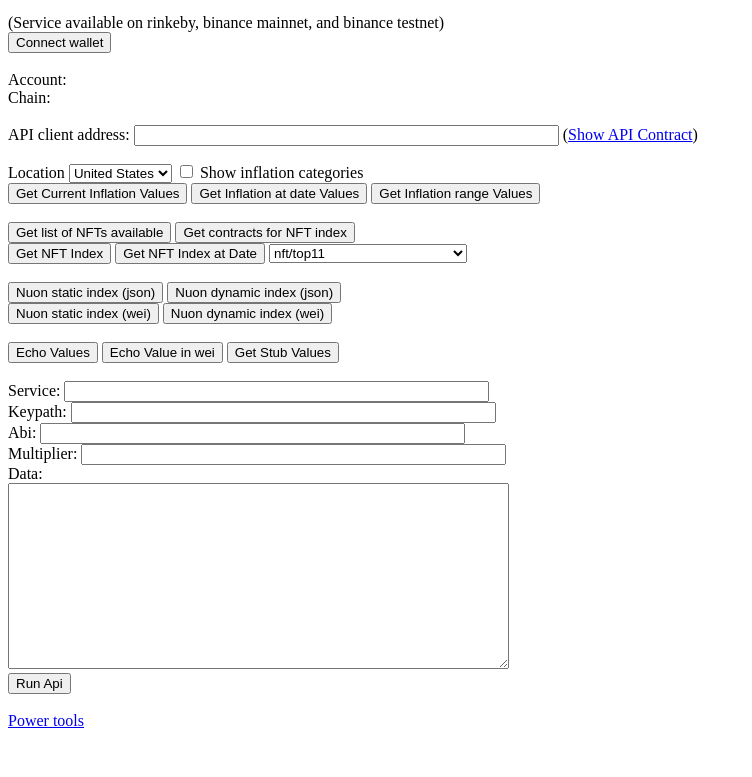
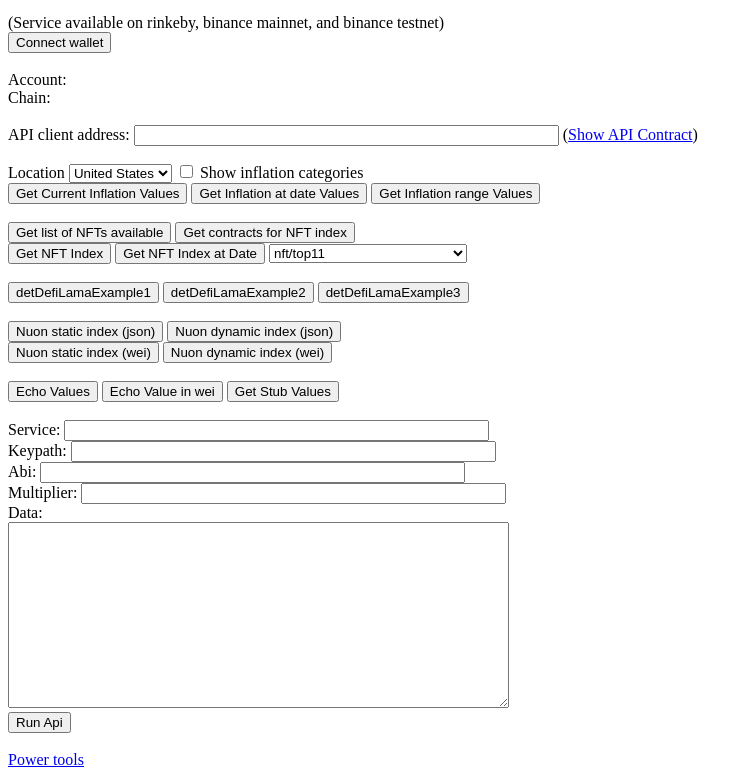
Before and after one commit to truflation/sample-frontend, a website: page power-tools.html in a window 1280 px wide. Shown: the part 118-895 px from the top of the page, without its empty margins (0-752 px from the left). Before the commit the page ends 856 px from the top, so only its background shows below. Drawn offline with Linux system fonts and the light colour scheme.

Commit message:
add defilama to power tools

```diff
--- a/power-tools.html
+++ b/power-tools.html
@@ -87,6 +87,30 @@
         deriv ?
         '{"interval": "day","start-date": "2021-01-01", "end-date": "2021-01-02", "show-derivation": "true"}' :
         '{"interval": "day","start-date": "2021-01-01", "end-date": "2021-01-02"}'
+      document.getElementById('api:multiplier').value = ''
+    }
+
+    async function getDefiLamaExample1() {
+      document.getElementById('api:service').value = "defilama/tvl/chains"
+      document.getElementById('api:keypath').value = ''
+      document.getElementById('api:abi').value = "ipfs"
+      document.getElementById('api:data').value = ''
+      document.getElementById('api:multiplier').value = ''
+    }
+
+    async function getDefiLamaExample2() {
+      document.getElementById('api:service').value = "defilama/stablecoins/stablecoins"
+      document.getElementById('api:keypath').value = 'peggedAssets.symbol=USDT.circulating.peggedUSD'
+      document.getElementById('api:abi').value = "uint256"
+      document.getElementById('api:data').value = ''
+      document.getElementById('api:multiplier').value = '1000000000000000000'
+    }
+
+    async function getDefiLamaExample3() {
+      document.getElementById('api:service').value = "defilama/stablecoins/stablecoincharts/all"
+      document.getElementById('api:keypath').value = 'date=1652313600'
+      document.getElementById('api:abi').value = "cbor"
+      document.getElementById('api:data').value = '{"id": "1"}'
       document.getElementById('api:multiplier').value = ''
     }
 
@@ -237,6 +261,17 @@
 
 	<br />
 	<br />
+<button type="button" onClick="getDefiLamaExample1()">
+      detDefiLamaExample1
+</button>
+<button type="button" onClick="getDefiLamaExample2()">
+      detDefiLamaExample2
+</button>
+<button type="button" onClick="getDefiLamaExample3()">
+      detDefiLamaExample3
+</button>
+	<br />
+	<br />
 <button type="button" onClick="getNuonStatic()">
       Nuon static index (json)
     </button>
```
